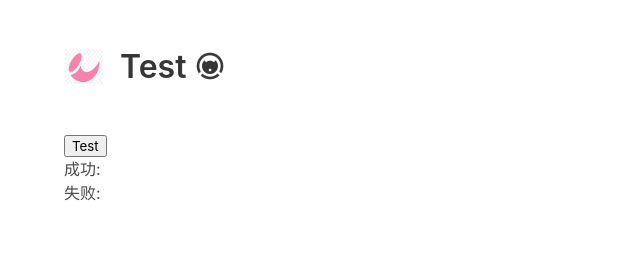
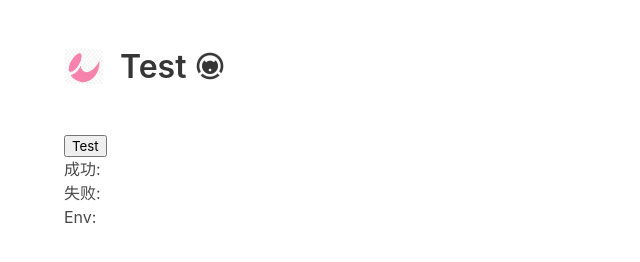
Before and after one commit to Aventador-lab/quick-mars, a website: page public/test.html in a window 1280 px wide. Shown: the full height of the page, 0-640 px from the left. Drawn offline with Linux system fonts and the light colour scheme.

Commit message:
update wx js 1.3.2

```diff
--- a/public/test.html
+++ b/public/test.html
@@ -34,7 +34,7 @@
         <div class="content-fail" id="failId"></div>
       </div>
       <div>
-        <label for=""></label>
+        <label for="">Env:</label>
         <div id="envId" class="env-mini"></div>
       </div>
     </div>
```
